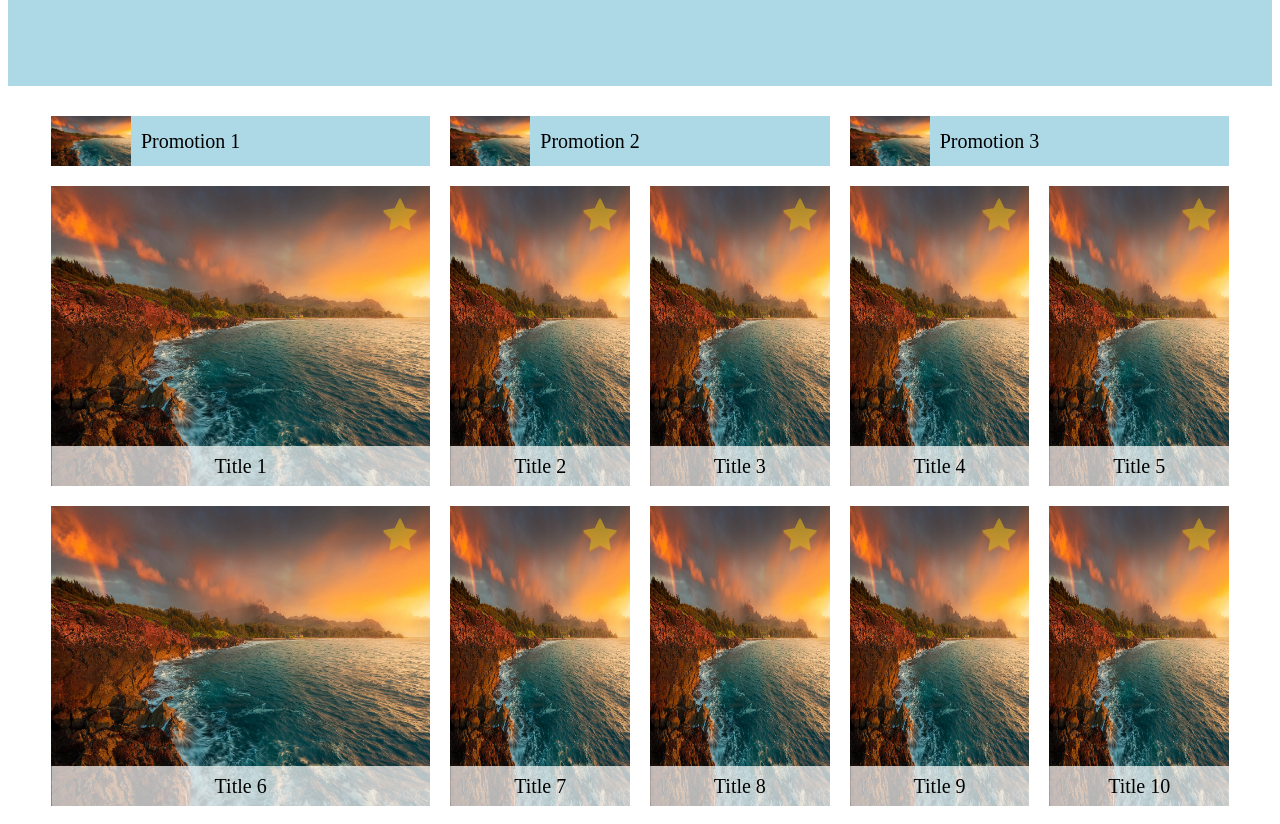
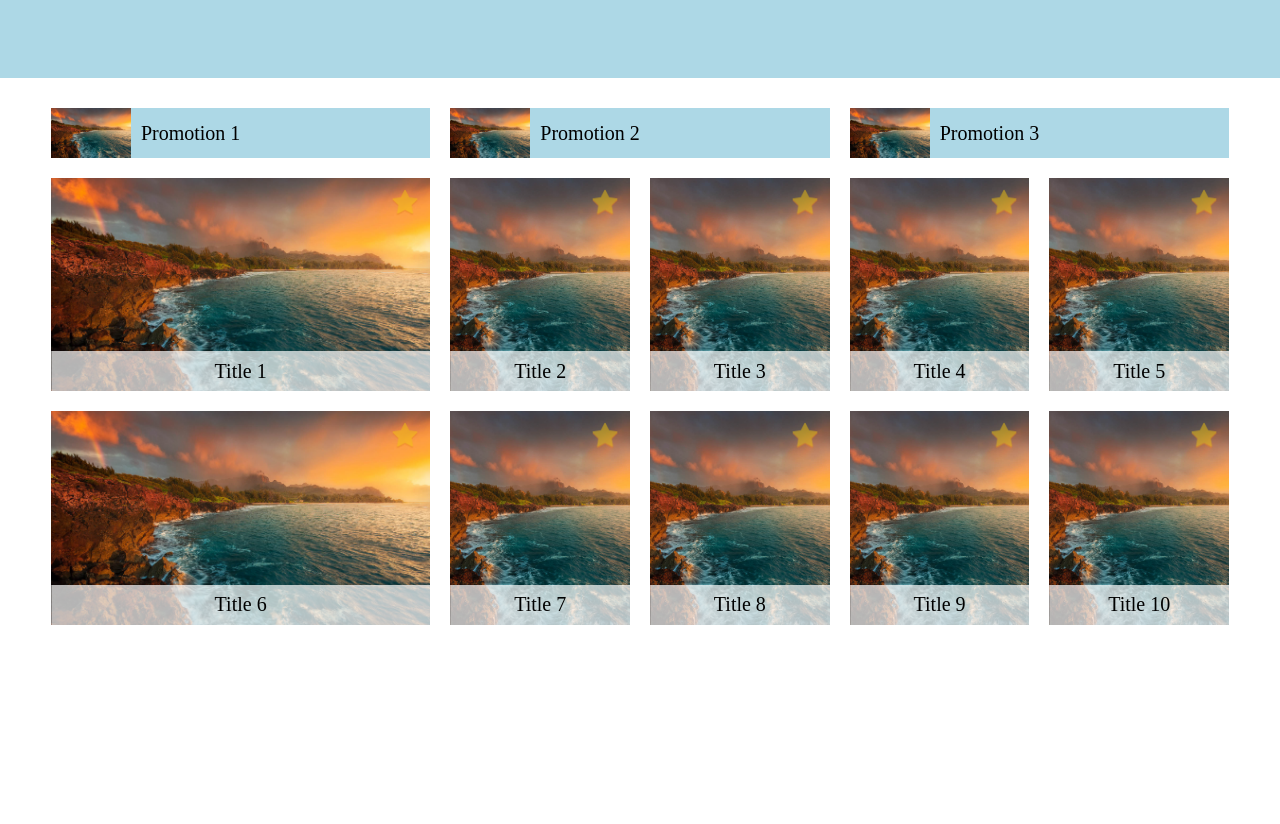
Before and after one commit to Liu0329-Andrew/We_Help_Assignment, a plain HTML site: page RWD_Assignment.html in a window 1280 px wide. Shown: the part 235-1059 px from the top of the page. After the commit the page ends 870 px from the top, so only its background shows below. Drawn offline with Linux system fonts and the light colour scheme.

Commit message:
Add files via upload
.v2(2025.01.11 1458)

```diff
--- a/RWD_Assignment.css
+++ b/RWD_Assignment.css
@@ -1,3 +1,6 @@
+body{
+    margin: 0;
+}
 .frame{
     display: flex;
     padding: 10px;
@@ -29,7 +32,7 @@
     margin-right: 10px;
 }
 .welcome{
-    width: 100%;
+    width: 100vw;
     margin: 0;
     display: flex;
     height: 250px;
@@ -84,83 +87,122 @@
     margin-bottom: 20px;
     margin-right: 20px;
     width: calc(33% - 10px);
+    aspect-ratio: 16 / 9; /* 固定比例為16:9 */
     box-sizing: border-box;
     background-color: #add8e6;
     position: relative; /* 父容器設置為相對定位 */
-    height: 300px; /* 設定容器高度 */
+    background-image: url('picture.jpg'); /* 背景圖片的路徑 */
+    background-size: cover; /* 背景圖片等比例縮放，填滿容器 */
+    background-position: center; /* 背景圖片居中對齊 */
+    background-repeat: no-repeat; /* 防止背景圖片重複 */
 }
 .big-boxes-bottom{
     flex: none;
     margin-right: 20px;
     width: calc(33% - 10px);
+    aspect-ratio: 16 / 9; /* 固定比例為*/
     box-sizing: border-box;
     background-color: #add8e6;
     position: relative; /* 父容器設置為相對定位 */
-    height: 300px; /* 設定容器高度 */
+    background-image: url('picture.jpg'); /* 背景圖片的路徑 */
+    background-size: cover; /* 背景圖片等比例縮放，填滿容器 */
+    background-position: center; /* 背景圖片居中對齊 */
+    background-repeat: no-repeat; /* 防止背景圖片重複 */
 }
 .big-boxes-half{
     flex: none;
     margin-bottom: 20px;
     width: calc(16.5% - 15px);
+    aspect-ratio: 179.7 / 213.41;
     box-sizing: border-box;
     background-color: #add8e6;
     position: relative; /* 父容器設置為相對定位 */
-    height: 300px; /* 設定容器高度 */
     margin-right: 20px;
+    background-image: url('picture.jpg'); /* 背景圖片的路徑 */
+    background-size: cover; /* 背景圖片等比例縮放，填滿容器 */
+    background-position: center; /* 背景圖片居中對齊 */
+    background-repeat: no-repeat; /* 防止背景圖片重複 */
 }
 .big-boxes-half-4{
     flex: none;
     margin-bottom: 20px;
     width: calc(16.5% - 15px);
+    aspect-ratio: 179.7 / 213.41;
     box-sizing: border-box;
     background-color: #add8e6;
     position: relative; /* 父容器設置為相對定位 */
-    height: 300px; /* 設定容器高度 */
     margin-right: 20px;
+    background-image: url('picture.jpg'); /* 背景圖片的路徑 */
+    background-size: cover; /* 背景圖片等比例縮放，填滿容器 */
+    background-position: center; /* 背景圖片居中對齊 */
+    background-repeat: no-repeat; /* 防止背景圖片重複 */
 }
 .big-boxes-half-right{
     flex: none;
     margin-bottom: 20px;
     width: calc(16.5% - 15px);
+    aspect-ratio: 179.7 / 213.41;
     box-sizing: border-box;
     background-color: #add8e6;
     position: relative; /* 父容器設置為相對定位 */
-    height: 300px; /* 設定容器高度 */
+    background-image: url('picture.jpg'); /* 背景圖片的路徑 */
+    background-size: cover; /* 背景圖片等比例縮放，填滿容器 */
+    background-position: center; /* 背景圖片居中對齊 */
+    background-repeat: no-repeat; /* 防止背景圖片重複 */
+
 }
 .big-boxes-half-bottom{
     flex: none;
     margin-right: 20px;
     width: calc(16.5% - 15px);
+    aspect-ratio: 179.7 / 213.41;
     box-sizing: border-box;
     background-color: #add8e6;
     position: relative; /* 父容器設置為相對定位 */
-    height: 300px; /* 設定容器高度 */
+    background-image: url('picture.jpg'); /* 背景圖片的路徑 */
+    background-size: cover; /* 背景圖片等比例縮放，填滿容器 */
+    background-position: center; /* 背景圖片居中對齊 */
+    background-repeat: no-repeat; /* 防止背景圖片重複 */
+
 }
 .big-boxes-half-8{
     flex: none;
     margin-right: 20px;
     width: calc(16.5% - 15px);
+    aspect-ratio: 179.7 / 213.41;
     box-sizing: border-box;
     background-color: #add8e6;
     position: relative; /* 父容器設置為相對定位 */
-    height: 300px; /* 設定容器高度 */
+    background-image: url('picture.jpg'); /* 背景圖片的路徑 */
+    background-size: cover; /* 背景圖片等比例縮放，填滿容器 */
+    background-position: center; /* 背景圖片居中對齊 */
+    background-repeat: no-repeat; /* 防止背景圖片重複 */
 }
 .big-boxes-half-9{
     flex: none;
     margin-right: 20px;
     width: calc(16.5% - 15px);
+    aspect-ratio: 179.7 / 213.41;
     box-sizing: border-box;
     background-color: #add8e6;
     position: relative; /* 父容器設置為相對定位 */
-    height: 300px; /* 設定容器高度 */
+    background-image: url('picture.jpg'); /* 背景圖片的路徑 */
+    background-size: cover; /* 背景圖片等比例縮放，填滿容器 */
+    background-position: center; /* 背景圖片居中對齊 */
+    background-repeat: no-repeat; /* 防止背景圖片重複 */
 }
 .big-boxes-half-10{
     flex: none;
     width: calc(16.5% - 15px);
+    aspect-ratio: 179.7 / 213.41;
     box-sizing: border-box;
     background-color: #add8e6;
     position: relative; /* 父容器設置為相對定位 */
-    height: 300px; /* 設定容器高度 */
+    background-image: url('picture.jpg'); /* 背景圖片的路徑 */
+    background-size: cover; /* 背景圖片等比例縮放，填滿容器 */
+    background-position: center; /* 背景圖片居中對齊 */
+    background-repeat: no-repeat; /* 防止背景圖片重複 */
+
 }
 .background-image{
     width: 100%;
@@ -168,11 +210,12 @@
 }
 .watermark{
     position: absolute; /* 絕對定位 */
-    height: 40px;
-    width: 40px;
+    aspect-ratio: 1 / 1; /*保持正方形*/
+    width: 30px;
     top: 0%; /*將星星固定在右上角*/
     right: 0%;
     opacity: 0.5; /* 設定透明度 */
+    object-fit: contain; /* 確保星星圖片比例不失真 */
     pointer-events: none; /* 防止點擊事件干擾 */
     margin: 10px;
 }
@@ -249,13 +292,16 @@
     }
     .small-boxes{
         width: calc(50% - 10px);
+        aspect-ratio: 520 / 50;
     }
     .small-boxes-2{
         width: calc(50% - 10px);
+        aspect-ratio: 520 / 50;
         margin-right: unset;
     }
     .small-boxes-3{
         width: 100%;
+        aspect-ratio: 1060 / 50;
         margin-top: unset;
     }
     .big-boxes-container{
@@ -263,37 +309,46 @@
     }
     .big-boxes{
         width: calc(25% - 15px);
+        aspect-ratio: 3 / 4;
     }
     .big-boxes-half{
         width: calc(25% - 15px);
+        aspect-ratio: 3 / 4;
         margin-right: 20px;
     }
     .big-boxes-half-4{
         width: calc(25% - 15px);
+        aspect-ratio: 3 / 4;
         margin-right: unset;
     }
     .big-boxes-half-right{
         width: calc(25% - 15px);
+        aspect-ratio: 3 / 4;
         margin-right: 20px;
     }
     .big-boxes-bottom{
         width: calc(25% - 15px);
+        aspect-ratio: 3 / 4;
         margin-bottom: 20px;
     }
     .big-boxes-half-bottom{
         width: calc(25% - 15px);
+        aspect-ratio: 3 / 4;
         margin-bottom: 20px;
     }
     .big-boxes-half-8{
         width: calc(25% - 15px);
+        aspect-ratio: 3 / 4;
         margin-right: unset;
         margin-bottom: 20px;
     }
     .big-boxes-half-9{
         width: calc(50% - 10px);
+        aspect-ratio:  520 / 333.33;
     }
     .big-boxes-half-10{
         width: calc(50% - 10px);
+        aspect-ratio:  520 / 333.33;
     }
 }
 
@@ -324,36 +379,45 @@
     .big-boxes{
         margin-right: unset;
         width: 100%;
+        aspect-ratio: 5 / 4;
     }
     .big-boxes-half{
         margin-right: unset;
         width: 100%;
+        aspect-ratio: 5 / 4;
     }
     .big-boxes-half-4{
         width: 100%;
+        aspect-ratio: 5 / 4;
     }
     .big-boxes-half-right{
         margin-right: unset;
         width: 100%;
+        aspect-ratio: 5 / 4;
     }
     .big-boxes-bottom{
         margin-right: unset;
         width: 100%;
+        aspect-ratio: 5 / 4;
     }
     .big-boxes-half-bottom{
         margin-right: unset;
         width: 100%;
+        aspect-ratio: 5 / 4;
     }
     .big-boxes-half-8{
         width: 100%;
+        aspect-ratio: 5 / 4;
     }
     .big-boxes-half-9{
         margin-right: unset;
         margin-bottom: 20px;
         width: 100%;
+        aspect-ratio: 5 / 4;
     }
     .big-boxes-half-10{
         width: 100%;
+        aspect-ratio: 5 / 4;
     }
     .hamburger-menu {
         font-size: 20px;
--- a/RWD_Assignment.html
+++ b/RWD_Assignment.html
@@ -56,71 +56,61 @@
                     </div>
                 </div>
                 <div class="big-boxes">
-                    <img src="picture.jpg" alt="背景圖片" class="background-image">
                     <img src="star.png" alt="星星圖示" class="watermark">
                     <div class="text-below">
                         <div class="big-boxes-font">Title 1</div>
                     </div>
                 </div>
                 <div class="big-boxes-half">
-                    <img src="picture.jpg" alt="背景圖片" class="background-image">
                     <img src="star.png" alt="星星圖示" class="watermark">
                     <div class="text-below">
                         <div class="big-boxes-font">Title 2</div>
                     </div>
                 </div>
                 <div class="big-boxes-half">
-                    <img src="picture.jpg" alt="背景圖片" class="background-image">
                     <img src="star.png" alt="星星圖示" class="watermark">
                     <div class="text-below">
                         <div class="big-boxes-font">Title 3</div>
                     </div>
                 </div>
                 <div class="big-boxes-half-4">
-                    <img src="picture.jpg" alt="背景圖片" class="background-image">
                     <img src="star.png" alt="星星圖示" class="watermark">
                     <div class="text-below">
                         <div class="big-boxes-font">Title 4</div>
                     </div>
                 </div>
                 <div class="big-boxes-half-right">
-                    <img src="picture.jpg" alt="背景圖片" class="background-image">
                     <img src="star.png" alt="星星圖示" class="watermark">
                     <div class="text-below">
                         <div class="big-boxes-font">Title 5</div>
                     </div>
                 </div>
                 <div class="big-boxes-bottom">
-                    <img src="picture.jpg" alt="背景圖片" class="background-image">
                     <img src="star.png" alt="星星圖示" class="watermark">
                     <div class="text-below">
                         <div class="big-boxes-font">Title 6</div>
                     </div>
                 </div>
                 <div class="big-boxes-half-bottom">
-                    <img src="picture.jpg" alt="背景圖片" class="background-image">
                     <img src="star.png" alt="星星圖示" class="watermark">
                     <div class="text-below">
                         <div class="big-boxes-font">Title 7</div>
                     </div>
                 </div>
                 <div class="big-boxes-half-8">
-                    <img src="picture.jpg" alt="背景圖片" class="background-image">
                     <img src="star.png" alt="星星圖示" class="watermark">
                     <div class="text-below">
                         <div class="big-boxes-font">Title 8</div>
                     </div>
                 </div>
                 <div class="big-boxes-half-9">
-                    <img src="picture.jpg" alt="背景圖片" class="background-image">
                     <img src="star.png" alt="星星圖示" class="watermark">
                     <div class="text-below">
                         <div class="big-boxes-font">Title 9</div>
                     </div>
                 </div>
                 <div class="big-boxes-half-10">
-                    <img src="picture.jpg" alt="背景圖片" class="background-image">
-                    <img src="star.png" alt="星星圖示" class="watermark">
+                    <img src="star.png" alt="星星圖示" class="watermark"/>
                     <div class="text-below">
                         <div class="big-boxes-font">Title 10</div>
                     </div>
```
